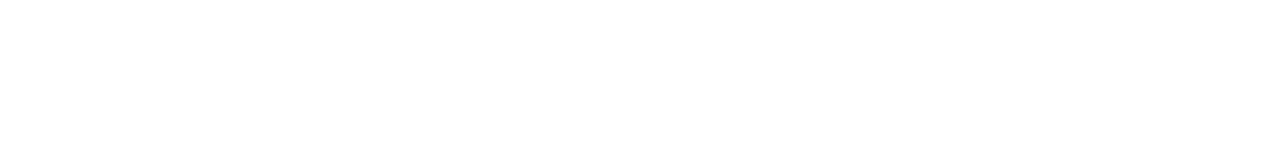
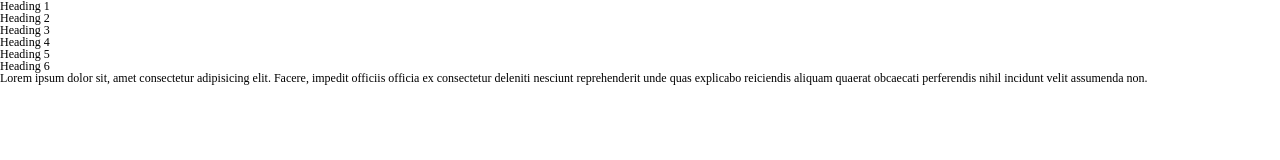
Before and after one commit to bmertturk/framework, a website built with webpack: page index.html in a window 1280 px wide. Built offline with nearby package versions, Linux system fonts and the light colour scheme.

Commit message:
JS-0001 fetch

```diff
--- /dev/null
+++ b/assets/js/globals.js
@@ -0,0 +1 @@
+export const main = document.querySelector('#app');
--- a/assets/js/helpers.js
+++ b/assets/js/helpers.js
@@ -1,5 +1,7 @@
 export const Helpers = {
-	init() {
-		console.log('helpers loaded');
+
+	getHtml(html) {
+		return fetch(html).then(response => response.text());
 	}
+
 }
--- a/assets/js/index.js
+++ b/assets/js/index.js
@@ -1,3 +1,13 @@
+import {main} from './globals';
 import {Helpers as helpers} from './helpers';
 
-helpers.init();
+
+const app = {
+	init() {
+		helpers.getHtml('elements.html').then(dom => {
+			main.innerHTML = dom;
+		});
+	}
+}
+
+app.init();
--- /dev/null
+++ b/elements.html
@@ -0,0 +1,7 @@
+<h1>Heading 1</h1>
+<h2>Heading 2</h2>
+<h3>Heading 3</h3>
+<h4>Heading 4</h4>
+<h5>Heading 5</h5>
+<h6>Heading 6</h6>
+<p>Lorem ipsum dolor sit, amet consectetur adipisicing elit. Facere, impedit officiis officia ex consectetur deleniti nesciunt reprehenderit unde quas explicabo reiciendis aliquam quaerat obcaecati perferendis nihil incidunt velit assumenda non.</p>
--- a/index.html
+++ b/index.html
@@ -1,15 +1,13 @@
 <!DOCTYPE html>
 <html lang="tr">
-
 <head>
 	<meta charset="UTF-8">
 	<meta name="viewport" content="width=device-width, initial-scale=1.0">
 	<title></title>
 	<link rel="stylesheet" href="dist/style.css">
 </head>
-
 <body>
-	<div id="wrapper"></div>
+	<div id="app"></div>
 	<script src="dist/main.js"></script>
 </body>
 </html>
```
